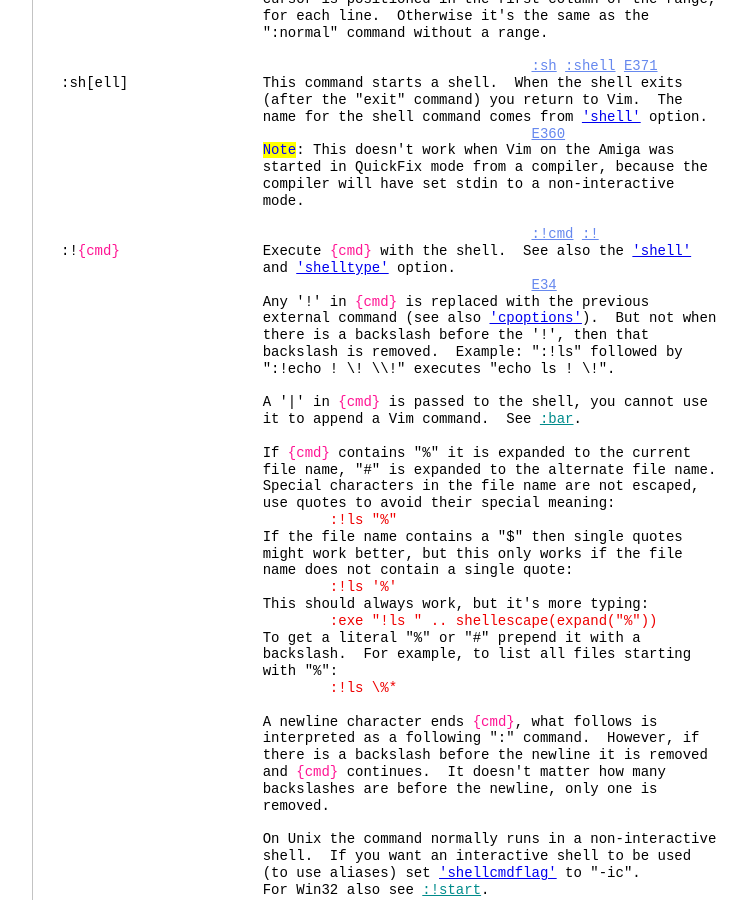
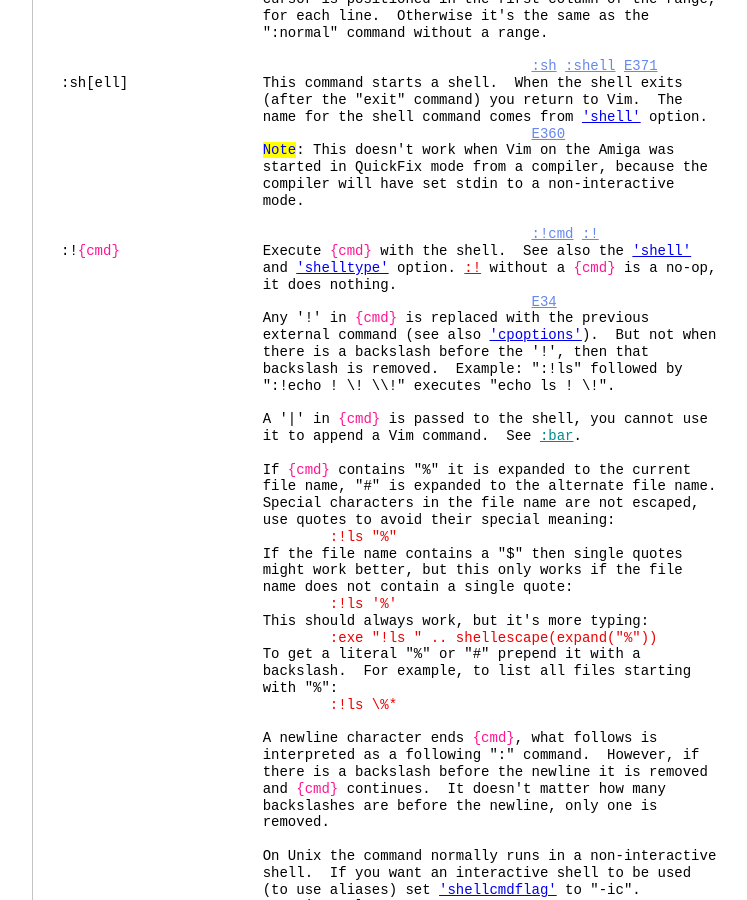
Before and after one commit to vim-jp/vimdoc-en, a Jekyll site: the page built from various.html, in a window 1280 px wide and 900 px high, scrolled down 4159 px. Shown: the whole window, without its empty margins (340-1087 px from the left). Built offline with Jekyll 4.4.1, drawn with Linux system fonts in a browser that asks for light colours; nearby versions of some CDN libraries; comment, search, counter and statistics services are not loaded.

Commit message:
Generated by GitHub workflow 3273649457
https://github.com/vim-jp/vimdoc-en/actions/runs/3273649457

```diff
--- a/various.html
+++ b/various.html
@@ -254,7 +254,8 @@ g8&nbsp;&nbsp;&nbsp;&nbsp;&nbsp;&nbsp;&nbsp;&nbsp;&nbsp;&nbsp;&nbsp;&nbsp;&nbsp;
 <br>
 &nbsp;&nbsp;&nbsp;&nbsp;&nbsp;&nbsp;&nbsp;&nbsp;&nbsp;&nbsp;&nbsp;&nbsp;&nbsp;&nbsp;&nbsp;&nbsp;&nbsp;&nbsp;&nbsp;&nbsp;&nbsp;&nbsp;&nbsp;&nbsp;&nbsp;&nbsp;&nbsp;&nbsp;&nbsp;&nbsp;&nbsp;&nbsp;&nbsp;&nbsp;&nbsp;&nbsp;&nbsp;&nbsp;&nbsp;&nbsp;&nbsp;&nbsp;&nbsp;&nbsp;&nbsp;&nbsp;&nbsp;&nbsp;&nbsp;&nbsp;&nbsp;&nbsp;&nbsp;&nbsp;&nbsp;&nbsp;<a class="Constant" href="various.html#:!cmd" name=":!cmd">:!cmd</a>&nbsp;<a class="Constant" href="various.html#:!" name=":!">:!</a><br>
 :!<span class="Special">{cmd}</span>&nbsp;&nbsp;&nbsp;&nbsp;&nbsp;&nbsp;&nbsp;&nbsp;&nbsp;&nbsp;&nbsp;&nbsp;&nbsp;&nbsp;&nbsp;&nbsp; Execute&nbsp;<span class="Special">{cmd}</span>&nbsp;with the shell.&nbsp;&nbsp;See also the&nbsp;<a class="Type" href="options.html#'shell'">'shell'</a><br>
-&nbsp;&nbsp;&nbsp;&nbsp;&nbsp;&nbsp;&nbsp;&nbsp;&nbsp;&nbsp;&nbsp;&nbsp;&nbsp;&nbsp;&nbsp;&nbsp;&nbsp;&nbsp;&nbsp;&nbsp;&nbsp;&nbsp;&nbsp;&nbsp;and&nbsp;<a class="Type" href="options.html#'shelltype'">'shelltype'</a>&nbsp;option.<br>
+&nbsp;&nbsp;&nbsp;&nbsp;&nbsp;&nbsp;&nbsp;&nbsp;&nbsp;&nbsp;&nbsp;&nbsp;&nbsp;&nbsp;&nbsp;&nbsp;&nbsp;&nbsp;&nbsp;&nbsp;&nbsp;&nbsp;&nbsp;&nbsp;and&nbsp;<a class="Type" href="options.html#'shelltype'">'shelltype'</a>&nbsp;option.&nbsp;<a class="Comment" href="various.html#:!">:!</a>&nbsp;without a&nbsp;<span class="Special">{cmd}</span>&nbsp;is a no-op,<br>
+&nbsp;&nbsp;&nbsp;&nbsp;&nbsp;&nbsp;&nbsp;&nbsp;&nbsp;&nbsp;&nbsp;&nbsp;&nbsp;&nbsp;&nbsp;&nbsp;&nbsp;&nbsp;&nbsp;&nbsp;&nbsp;&nbsp;&nbsp;&nbsp;it does nothing.<br>
 &nbsp;&nbsp;&nbsp;&nbsp;&nbsp;&nbsp;&nbsp;&nbsp;&nbsp;&nbsp;&nbsp;&nbsp;&nbsp;&nbsp;&nbsp;&nbsp;&nbsp;&nbsp;&nbsp;&nbsp;&nbsp;&nbsp;&nbsp;&nbsp;&nbsp;&nbsp;&nbsp;&nbsp;&nbsp;&nbsp;&nbsp;&nbsp;&nbsp;&nbsp;&nbsp;&nbsp;&nbsp;&nbsp;&nbsp;&nbsp;&nbsp;&nbsp;&nbsp;&nbsp;&nbsp;&nbsp;&nbsp;&nbsp;&nbsp;&nbsp;&nbsp;&nbsp;&nbsp;&nbsp;&nbsp;&nbsp;<a class="Constant" href="various.html#E34" name="E34">E34</a><br>
 &nbsp;&nbsp;&nbsp;&nbsp;&nbsp;&nbsp;&nbsp;&nbsp;&nbsp;&nbsp;&nbsp;&nbsp;&nbsp;&nbsp;&nbsp;&nbsp;&nbsp;&nbsp;&nbsp;&nbsp;&nbsp;&nbsp;&nbsp;&nbsp;Any '!' in&nbsp;<span class="Special">{cmd}</span>&nbsp;is replaced with the previous<br>
 &nbsp;&nbsp;&nbsp;&nbsp;&nbsp;&nbsp;&nbsp;&nbsp;&nbsp;&nbsp;&nbsp;&nbsp;&nbsp;&nbsp;&nbsp;&nbsp;&nbsp;&nbsp;&nbsp;&nbsp;&nbsp;&nbsp;&nbsp;&nbsp;external command (see also&nbsp;<a class="Type" href="options.html#'cpoptions'">'cpoptions'</a>).&nbsp;&nbsp;But not when<br>
```
